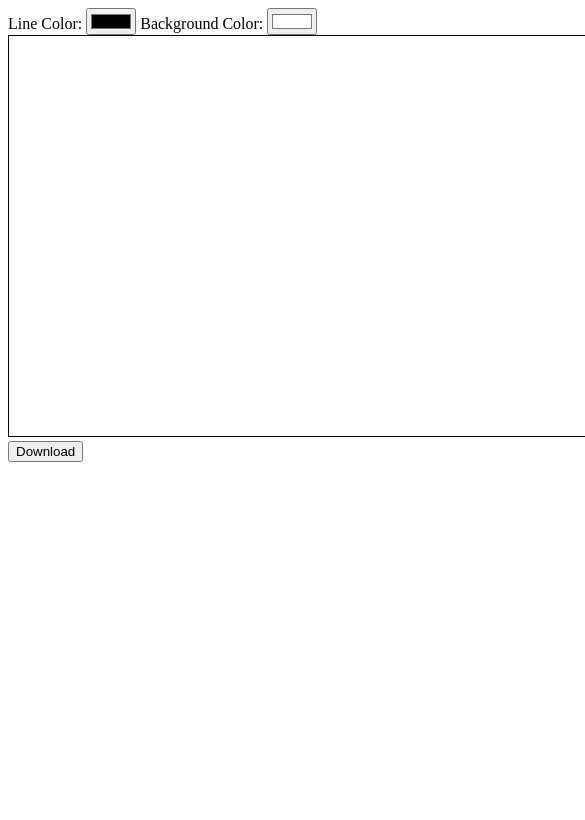
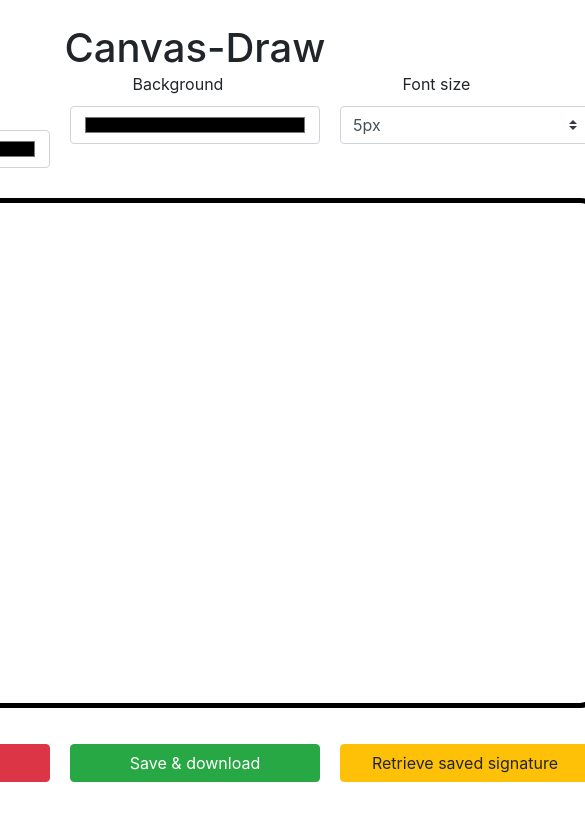
Before and after one commit to S-spyder/Draw, a plain HTML site: page index.html in a window 390 px wide. Shown: the top 820 px of the page, 585 px wide, since content can reach past the window. Drawn offline with nearby package versions, Linux system fonts and the light colour scheme.

Commit message:
Added touch event so that it can be use in mobile devices also.

```diff
--- a/draw.css
+++ b/draw.css
@@ -1,3 +1,47 @@
-canvas {
-    border: 1px solid #000;
+.main {
+    position: fixed;
+    top: 50%;
+    left: 50%;
+    transform: translate(-50%, -50%);
 }
+
+h1 {
+    text-align: center;
+}
+.canvas {
+    border: 5px solid black;
+    border-radius: 20px;
+}
+
+.top,
+.bottom {
+    display: flex;
+    flex-direction: row;
+    justify-content: space-between;
+    margin: 20px 0 20px 0;
+}
+
+.block,
+input,
+select,
+button {
+    width: 80%;
+}
+
+.column {
+    display: flex;
+    flex-direction: column;
+}
+
+.bottom>button {
+    margin: 10px;
+}
+
+.top>.block {
+    margin: 10px;
+}
+
+.block>p {
+    margin: 10px auto;
+    width: 50%;
+}
--- a/draw.js
+++ b/draw.js
@@ -1,65 +1,108 @@
-document.addEventListener("DOMContentLoaded", function () {
-    // Get the canvas element
-    var canvas = document.getElementById("drawingCanvas");
-    var colorPicker = document.getElementById("colorPicker");
-    var bgColorPicker = document.getElementById("bgColorPicker");
-    var downloadButton = document.getElementById("downloadButton");
+const colorPicker = document.getElementById('colorPicker');
+const canvasColor = document.getElementById('canvasColor');
+const canvas = document.getElementById('myCanvas');
+const undoButton = document.getElementById('undoButton');
+const clearButton = document.getElementById('clearButton');
+const saveButton = document.getElementById('saveButton');
+const fontSizePicker = document.getElementById('fontSizePicker');
 
-    if (!canvas.getContext) {
-        console.error("Canvas not supported. Please use a modern browser.");
-        return;
+
+const ctx = canvas.getContext('2d');
+var isDrawing = false;
+
+colorPicker.addEventListener('change', (event) => {
+ctx.fillStyle = event.target.value;
+ctx.strokeStyle = event.target.value;
+});
+
+canvasColor.addEventListener('change', (event) => {
+    ctx.fillStyle = event.target.value;
+    ctx.fillRect(0, 0, 800, 500);
+});
+
+canvas.addEventListener('mousedown', (event) => {
+    isDrawing = true;
+    lastX = event.offsetX;
+    lastY = event.offsetY;
+});
+
+canvas.addEventListener('mousemove', (event) => {
+    event.preventDefault();
+    if (isDrawing) {
+        ctx.lineCap = "round";
+        ctx.beginPath();
+        ctx.moveTo(lastX, lastY);
+        ctx.lineTo(event.offsetX, event.offsetY);
+        ctx.stroke();
+
+        lastX = event.offsetX;
+        lastY = event.offsetY;
     }
+});
 
-    // Get the 2d rendering context
-    var context = canvas.getContext("2d");
+canvas.addEventListener('touchstart', (event) => {
+    isDrawing = true;
+    lastX = event.touches[0].clientX;
+    lastY = event.touches[0].clientY;
+});
 
-    // Set initial styles
-    context.lineWidth = 2;
-    context.strokeStyle = "#000000";
-    canvas.style.backgroundColor = "#FFFFFF"
+canvas.addEventListener('touchmove', (event) => {
+    event.preventDefault();
+    if (isDrawing) {
+        ctx.lineCap = "round";
+        ctx.beginPath();
+        ctx.moveTo(lastX - canvas.getBoundingClientRect().left, lastY - canvas.getBoundingClientRect().top);
+        ctx.lineTo(event.touches[0].clientX - canvas.getBoundingClientRect().left, event.touches[0].clientY - canvas.getBoundingClientRect().top);
+        ctx.stroke();
 
-    // Variables to track drawing state
-    var isDrawing = false;
+        lastX = event.touches[0].clientX;
+        lastY = event.touches[0].clientY;
+    }
+});
 
-    // Event listeners for mouse interactions
-    canvas.addEventListener("mousedown", startDrawing);
-    canvas.addEventListener("mousemove", draw);
-    canvas.addEventListener("mouseup", stopDrawing);
-    canvas.addEventListener("mouseleave", stopDrawing);
+canvas.addEventListener('contextmenu', (event) => {
+    event.preventDefault();
+});
 
-    colorPicker.addEventListener("input", function () {
-        context.strokeStyle = colorPicker.value;
-    })
+canvas.addEventListener('mouseup', () => {
+    isDrawing = false;
+});
 
-    bgColorPicker.addEventListener("input", function () {
-        canvas.style.backgroundColor = bgColorPicker.value;
-    })
+canvas.addEventListener('touchend', () => {
+    isDrawing = false;
+});
 
-    // Functions to handle drawing
-    function startDrawing(e) {
-        isDrawing = true;
-        context.beginPath();
-        context.moveTo(e.clientX - canvas.offsetLeft, e.clientY - canvas.offsetTop);
+fontSizePicker.addEventListener('change', (event) => {
+    ctx.lineWidth = event.target.value;
+});
+
+// Clear the canvas
+clearButton.addEventListener('click', () => {
+    ctx.clearRect(0, 0, canvas.width, canvas.height);
+})
+
+// Add event listener for the save button
+saveButton.addEventListener('click', () => {
+    localStorage.setItem('canvasContents', canvas.toDataURL());
+    // Create a new <a> element
+    let link = document.createElement('a');
+
+    // Set the download attribute and the href attribute of the <a> element
+    link.download = 'my-canvas.png';
+    link.href = canvas.toDataURL();
+
+    // Dispatch a click event on the <a> element
+    link.click();
+});
+
+// Add event listener for the retrieve button
+retrieveButton.addEventListener('click', () => {
+    // Retrieve the saved canvas contents from local storage
+    let savedCanvas = localStorage.getItem('canvasContents');
+
+    if (savedCanvas) {
+        let img = new Image();
+        img.src = savedCanvas;
+        ctx.drawImage(img, 0, 0);
     }
-
-    function draw(e) {
-        if (!isDrawing) return;
-
-        context.lineTo(e.clientX - canvas.offsetLeft, e.clientY - canvas.offsetTop);
-        context.stroke();
-    }
-
-    function stopDrawing() {
-        isDrawing = false;
-    }
-
-    downloadButton.addEventListener("click", function() {
-        var dataUrl = canvas.toDataURL("image/png");
-        var link = document.createElement("a");
-        link.href = dataUrl;
-        link.download = "image.png";
-        document.body.appendChild(link);
-        link.click();
-        document.body.removeChild(link);
-    });
 });
--- a/index.html
+++ b/index.html
@@ -1,23 +1,47 @@
 <!DOCTYPE html>
-<html lang="en">
+<html>
 <head>
-    <meta charset="UTF-8">
-    <meta name="viewport" content="width=device-width, initial-scale=1.0">
     <title>Draw</title>
+    <link rel="icon" href="favicon.png">
     <link rel="stylesheet" href="./draw.css">
+    <link rel="stylesheet" href="https://stackpath.bootstrapcdn.com/bootstrap/4.5.0/css/bootstrap.min.css"
+        integrity="sha384-9aIt2nRpC12Uk9gS9baDl411NQApFmC26EwAOH8WgZl5MYYxFfc+NcPb1dKGj7Sk" crossorigin="anonymous">
 </head>
+
 <body>
-    <label for="colorPicker">Line Color:</label>
-    <input type="color" id="colorPicker" value="#000000">
+    <br>
+    <h1>Canvas-Draw</h1>
+    <div class="main">
+        <div class="top">
+            <div class="block">
+                <p>Text color picker</p>
+                <input class="form-control" type="color" id="colorPicker">
+            </div>
+            <div class="block">
+                <p>Background</p>
+                <input class="form-control" type="color" id="canvasColor">
+            </div>
+            <div class="block">
+                <p>Font size</p>
+                <select class="custom-select" type="select" id="fontSizePicker">
+                    <option value="5">5px</option>
+                    <option value="10">10px</option>
+                    <option value="20">20px</option>
+                    <option value="30">30px</option>
+                    <option value="40">40px</option>
+                    <option value="50">50px</option>
+                </select>
+            </div>
+        </div>
 
-    <label for="bgColorPicker">Background Color:</label>
-    <input type="color" id="bgColorPicker" value="#FFFFFF">
+        <canvas class="canvas" id="myCanvas" width="800" height="500"></canvas>
 
-    <canvas id="drawingCanvas" width="800" height="400"></canvas><br/>
-
-
-    <button id="downloadButton">Download</button>
-
+        <div class="bottom">
+            <button type="button" class="btn btn-danger" id="clearButton">Clear</button>
+            <button type="button" class="btn btn-success" id="saveButton">Save & download</button>
+            <button type="button" class="btn btn-warning" id="retrieveButton">Retrieve saved signature</button>
+        </div>
+    </div>
     <script src="./draw.js"></script>
 </body>
 </html>
```
